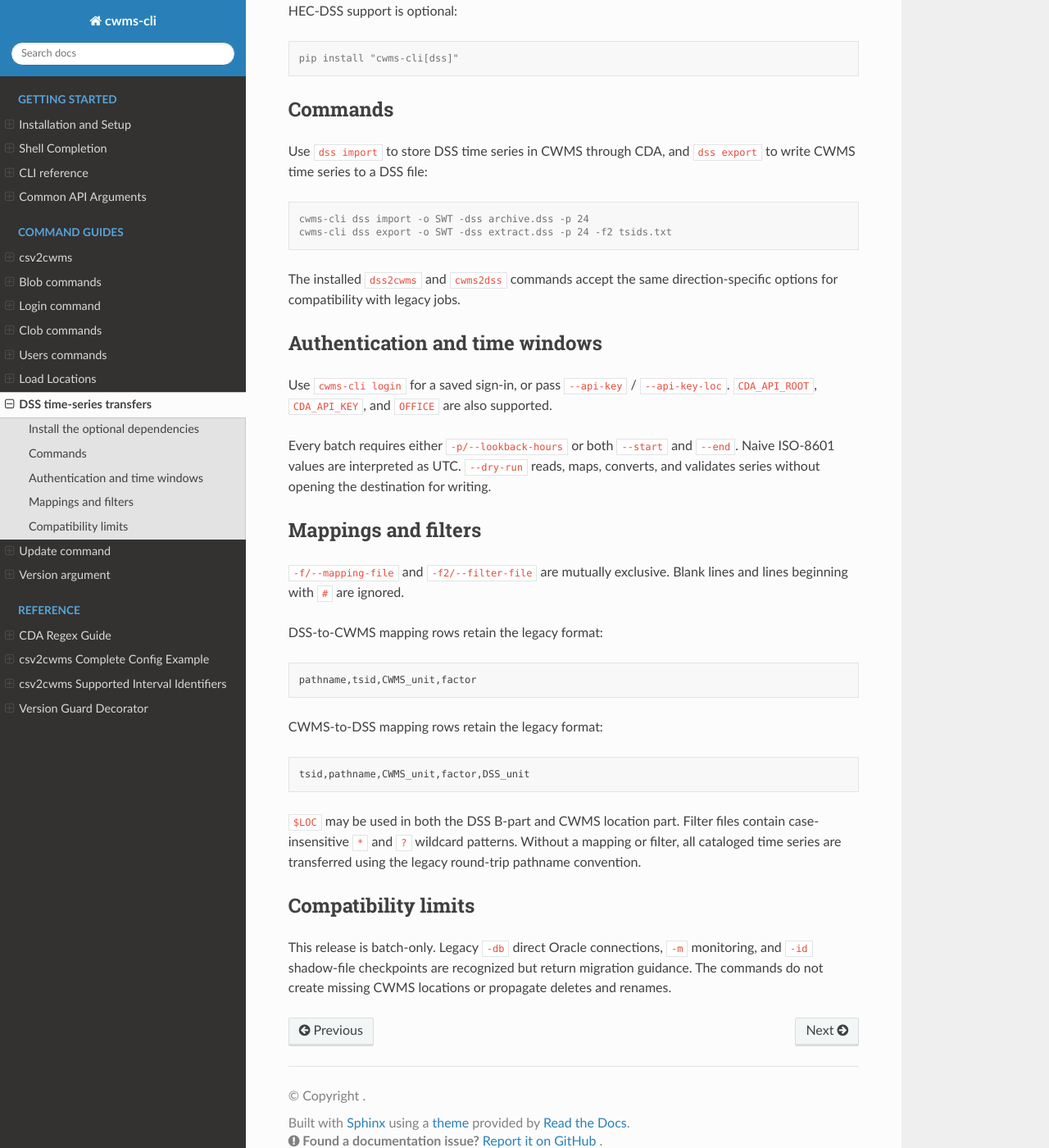
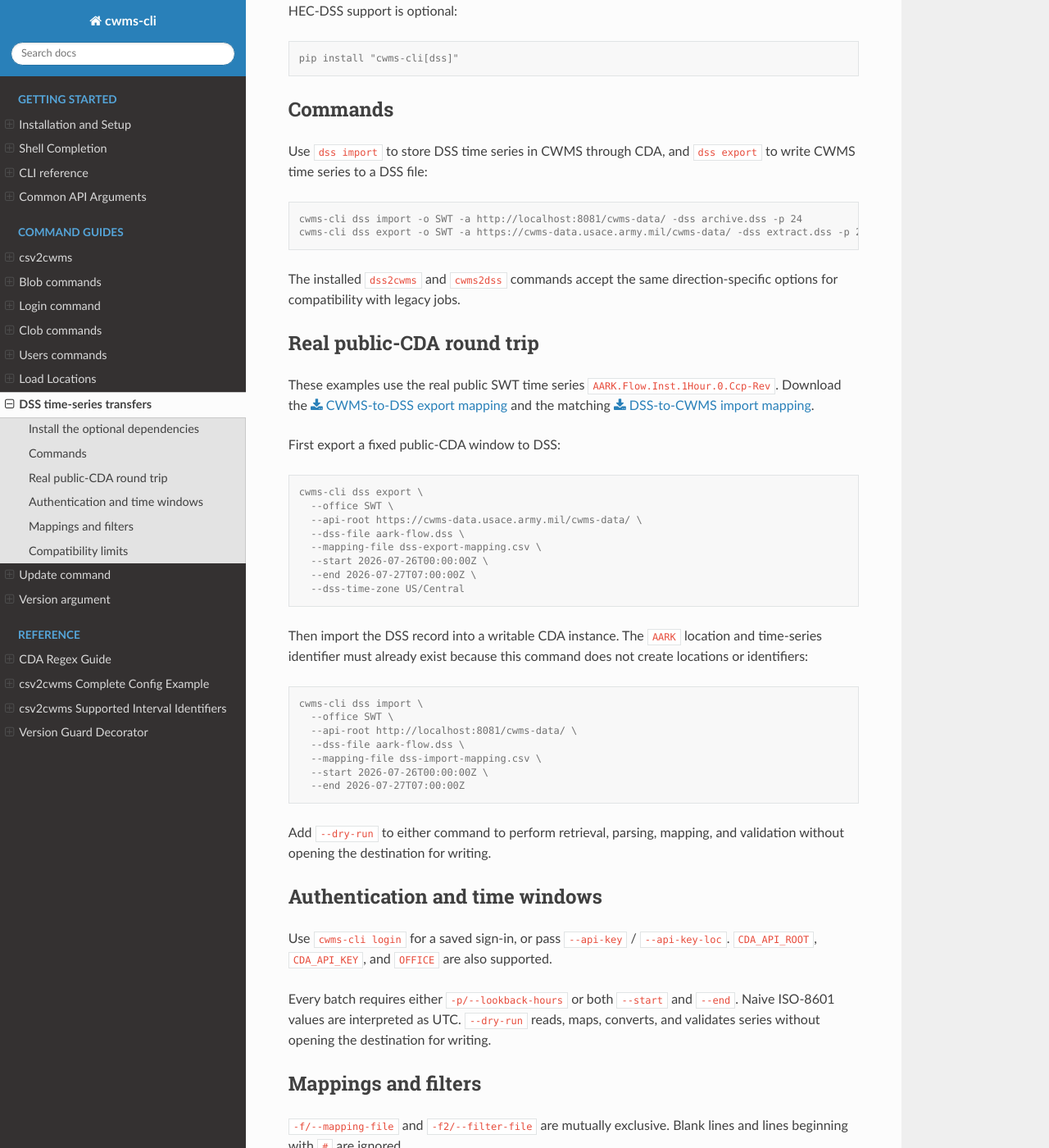
Before and after one commit to HydrologicEngineeringCenter/cwms-cli, a Sphinx documentation site: the page built from docs/cli/dss.rst, in a window 1280 px wide and 1400 px high, scrolled down 214 px. Shown: the whole window at 82% size. Built offline with Sphinx 7.4.7 and the Read the Docs theme 3.1.0, drawn with Linux system fonts in a browser that asks for light colours; some of the changed text lies outside the part shown.

Commit message:
Add real DSS mapping examples

```diff
--- a/docs/cli/dss.rst
+++ b/docs/cli/dss.rst
@@ -18,11 +18,50 @@
 
 .. code-block:: console
 
-   cwms-cli dss import -o SWT -dss archive.dss -p 24
-   cwms-cli dss export -o SWT -dss extract.dss -p 24 -f2 tsids.txt
+   cwms-cli dss import -o SWT -a http://localhost:8081/cwms-data/ -dss archive.dss -p 24
+   cwms-cli dss export -o SWT -a https://cwms-data.usace.army.mil/cwms-data/ -dss extract.dss -p 24 -f2 tsids.txt
 
 The installed ``dss2cwms`` and ``cwms2dss`` commands accept the same
 direction-specific options for compatibility with legacy jobs.
+
+Real public-CDA round trip
+--------------------------
+
+These examples use the real public SWT time series
+``AARK.Flow.Inst.1Hour.0.Ccp-Rev``. Download the
+:download:`CWMS-to-DSS export mapping <../examples/dss-export-mapping.csv>`
+and the matching
+:download:`DSS-to-CWMS import mapping <../examples/dss-import-mapping.csv>`.
+
+First export a fixed public-CDA window to DSS:
+
+.. code-block:: console
+
+   cwms-cli dss export \
+     --office SWT \
+     --api-root https://cwms-data.usace.army.mil/cwms-data/ \
+     --dss-file aark-flow.dss \
+     --mapping-file dss-export-mapping.csv \
+     --start 2026-07-26T00:00:00Z \
+     --end 2026-07-27T07:00:00Z \
+     --dss-time-zone US/Central
+
+Then import the DSS record into a writable CDA instance. The ``AARK``
+location and time-series identifier must already exist because this command
+does not create locations or identifiers:
+
+.. code-block:: console
+
+   cwms-cli dss import \
+     --office SWT \
+     --api-root http://localhost:8081/cwms-data/ \
+     --dss-file aark-flow.dss \
+     --mapping-file dss-import-mapping.csv \
+     --start 2026-07-26T00:00:00Z \
+     --end 2026-07-27T07:00:00Z
+
+Add ``--dry-run`` to either command to perform retrieval, parsing, mapping,
+and validation without opening the destination for writing.
 
 Authentication and time windows
 -------------------------------
@@ -42,17 +81,21 @@
 ``-f/--mapping-file`` and ``-f2/--filter-file`` are mutually exclusive.
 Blank lines and lines beginning with ``#`` are ignored.
 
-DSS-to-CWMS mapping rows retain the legacy format:
+DSS-to-CWMS mapping rows retain the legacy format. The downloadable import
+sample contains:
 
 .. code-block:: text
 
-   pathname,tsid,CWMS_unit,factor
+   # DSS pathname,CWMS TSID,CWMS unit,factor
+   /CWMS-CLI/AARK/FLOW--INST--0//1HOUR/CCP-REV/,AARK.Flow.Inst.1Hour.0.Ccp-Rev,cms,1
 
-CWMS-to-DSS mapping rows retain the legacy format:
+CWMS-to-DSS mapping rows retain the legacy format. The downloadable export
+sample contains:
 
 .. code-block:: text
 
-   tsid,pathname,CWMS_unit,factor,DSS_unit
+   # CWMS TSID,DSS pathname,CWMS unit,factor,DSS unit
+   AARK.Flow.Inst.1Hour.0.Ccp-Rev,/CWMS-CLI/AARK/FLOW--INST--0//1HOUR/CCP-REV/,cms,1,CMS
 
 ``$LOC`` may be used in both the DSS B-part and CWMS location part. Filter
 files contain case-insensitive ``*`` and ``?`` wildcard patterns. Without a
--- /dev/null
+++ b/docs/examples/dss-export-mapping.csv
@@ -0,0 +1,2 @@
+# CWMS TSID,DSS pathname,CWMS unit,factor,DSS unit
+AARK.Flow.Inst.1Hour.0.Ccp-Rev,/CWMS-CLI/AARK/FLOW--INST--0//1HOUR/CCP-REV/,cms,1,CMS
--- /dev/null
+++ b/docs/examples/dss-import-mapping.csv
@@ -0,0 +1,2 @@
+# DSS pathname,CWMS TSID,CWMS unit,factor
+/CWMS-CLI/AARK/FLOW--INST--0//1HOUR/CCP-REV/,AARK.Flow.Inst.1Hour.0.Ccp-Rev,cms,1
```
Also changed, not shown: 5 other files.
